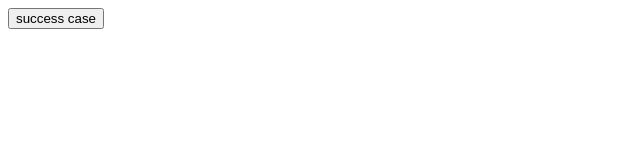
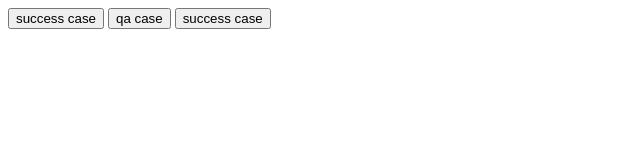
Before and after one commit to sahaskondapally/sahaskondapally.github.io, a plain HTML site: page index.html in a window 1280 px wide. Shown: the whole page, without its empty margins (0-640 px from the left). Drawn offline with Linux system fonts and the light colour scheme.

Commit message:
Update index.html

```diff
--- a/index.html
+++ b/index.html
@@ -7,11 +7,13 @@
          window.location.assign("https://pay-qa.connectpay.com/payment/redirect/citadele/");
         }
         function unAssign() {
-         window.location.assign("https://pay-qa.connectpay.com/payment/redirect/citadele/");
+         window.location.assign("https://pay-stage.connectpay.com/payment/redirect/citadele/");
         }
     </script>
 </head>
 <body>
     <input type="button" value="success case" onclick="Assign()" />
+    <input type="button" value="qa case" onclick="unAssign()" />
+    <input type="button" value="success case" onclick="Assign()" />
 </body>
 </html>
```
